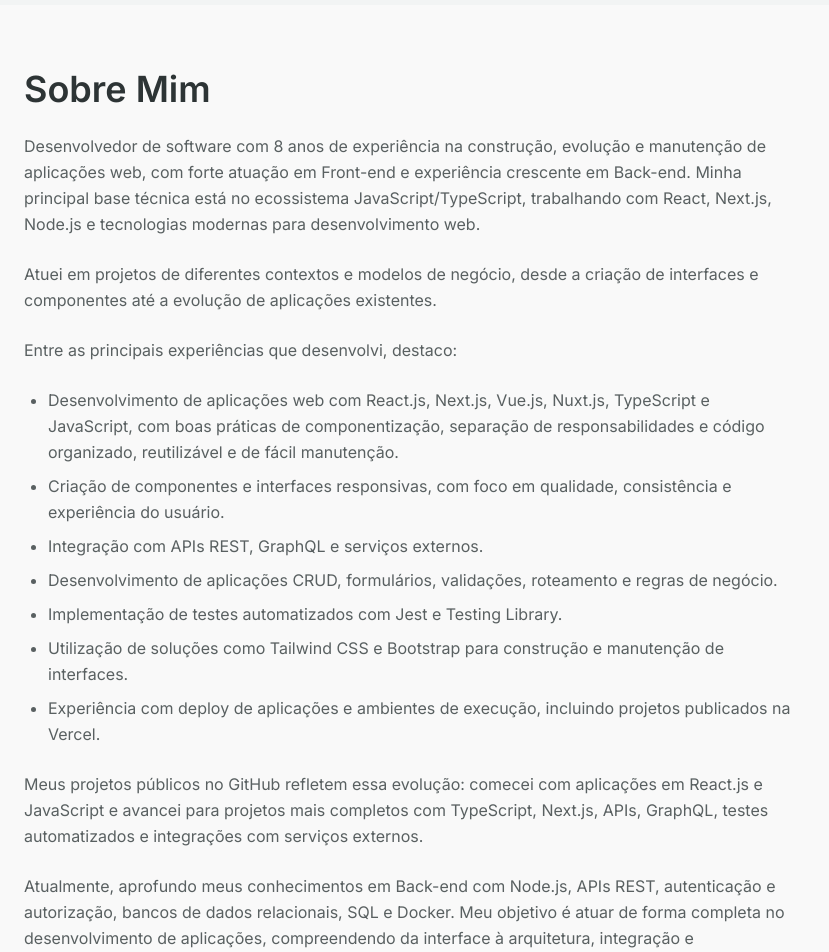
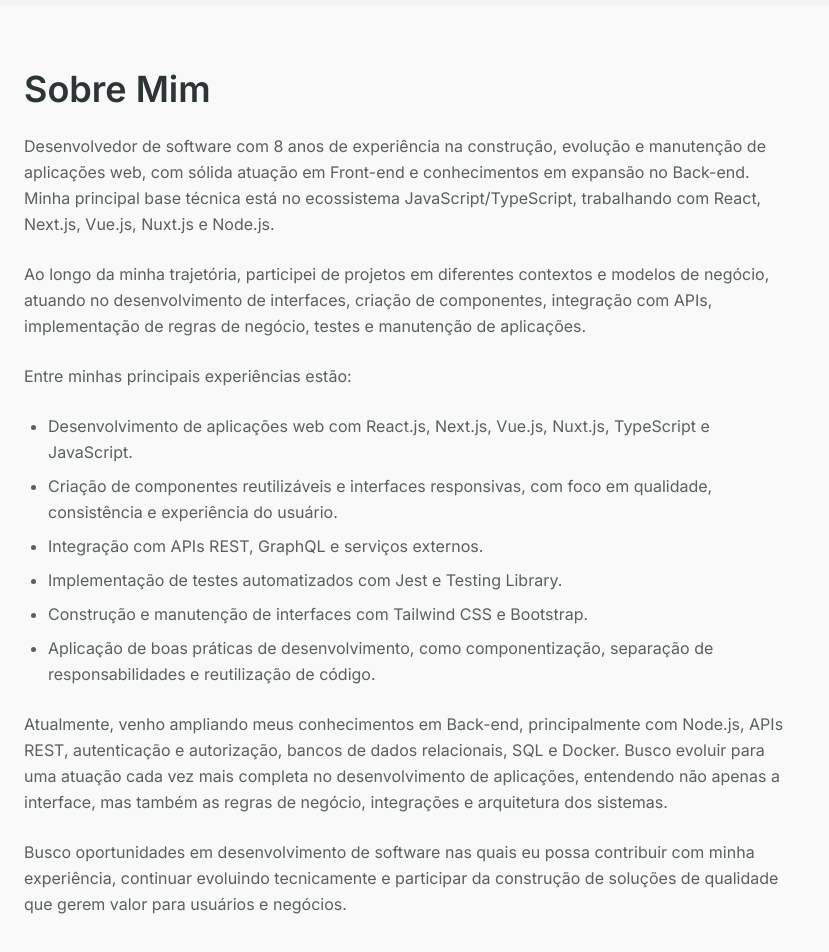
Before and after one commit to zehguilherme/portfolio, a Next.js app: page / in a window 1280 px wide. Shown: the part 1620-2572 px from the top of the page, without its empty margins (0-829 px from the left). Built offline with nearby package versions, Linux system fonts and the light colour scheme.

Commit message:
feat(about): update portfolio profile copy

```diff
--- a/components/about.tsx
+++ b/components/about.tsx
@@ -1,4 +1,4 @@
-import { SKILLS_CATEGORIES, PERSONAL_INFO } from '@/lib/constants'
+import { SKILLS_CATEGORIES } from '@/lib/constants'
 
 export default function About() {
   return (
@@ -13,70 +13,62 @@
         <div className="max-w-3xl">
           <p className="text-muted-foreground mb-6 text-base leading-relaxed">
             Desenvolvedor de software com 8 anos de experiência na construção,
-            evolução e manutenção de aplicações web, com forte atuação em
-            Front-end e experiência crescente em Back-end. Minha principal base
-            técnica está no ecossistema JavaScript/TypeScript, trabalhando com
-            React, Next.js, Node.js e tecnologias modernas para desenvolvimento
-            web.
+            evolução e manutenção de aplicações web, com sólida atuação em
+            Front-end e conhecimentos em expansão no Back-end. Minha principal
+            base técnica está no ecossistema JavaScript/TypeScript, trabalhando
+            com React, Next.js, Vue.js, Nuxt.js e Node.js.
           </p>
 
           <p className="text-muted-foreground mb-6 text-base leading-relaxed">
-            Atuei em projetos de diferentes contextos e modelos de negócio,
-            desde a criação de interfaces e componentes até a evolução de
-            aplicações existentes.
+            Ao longo da minha trajetória, participei de projetos em diferentes
+            contextos e modelos de negócio, atuando no desenvolvimento de
+            interfaces, criação de componentes, integração com APIs,
+            implementação de regras de negócio, testes e manutenção de
+            aplicações.
           </p>
 
           <p className="text-muted-foreground mb-6 text-base leading-relaxed">
-            Entre as principais experiências que desenvolvi, destaco:
+            Entre minhas principais experiências estão:
           </p>
 
           <ul className="text-muted-foreground mb-6 list-disc space-y-2 pl-6 text-base leading-relaxed">
             <li>
               Desenvolvimento de aplicações web com React.js, Next.js, Vue.js,
-              Nuxt.js, TypeScript e JavaScript, com boas práticas de
-              componentização, separação de responsabilidades e código
-              organizado, reutilizável e de fácil manutenção.
+              Nuxt.js, TypeScript e JavaScript.
             </li>
             <li>
-              Criação de componentes e interfaces responsivas, com foco em
-              qualidade, consistência e experiência do usuário.
+              Criação de componentes reutilizáveis e interfaces responsivas, com
+              foco em qualidade, consistência e experiência do usuário.
             </li>
             <li>Integração com APIs REST, GraphQL e serviços externos.</li>
-            <li>
-              Desenvolvimento de aplicações CRUD, formulários, validações,
-              roteamento e regras de negócio.
-            </li>
             <li>
               Implementação de testes automatizados com Jest e Testing Library.
             </li>
             <li>
-              Utilização de soluções como Tailwind CSS e Bootstrap para
-              construção e manutenção de interfaces.
+              Construção e manutenção de interfaces com Tailwind CSS e
+              Bootstrap.
             </li>
             <li>
-              Experiência com deploy de aplicações e ambientes de execução,
-              incluindo projetos publicados na Vercel.
+              Aplicação de boas práticas de desenvolvimento, como
+              componentização, separação de responsabilidades e reutilização de
+              código.
             </li>
           </ul>
 
           <p className="text-muted-foreground mb-6 text-base leading-relaxed">
-            Meus projetos públicos no GitHub refletem essa evolução: comecei com
-            aplicações em React.js e JavaScript e avancei para projetos mais
-            completos com TypeScript, Next.js, APIs, GraphQL, testes
-            automatizados e integrações com serviços externos.
-          </p>
-
-          <p className="text-muted-foreground mb-6 text-base leading-relaxed">
-            Atualmente, aprofundo meus conhecimentos em Back-end com Node.js,
-            APIs REST, autenticação e autorização, bancos de dados relacionais,
-            SQL e Docker. Meu objetivo é atuar de forma completa no
-            desenvolvimento de aplicações, compreendendo da interface à
-            arquitetura, integração e infraestrutura dos sistemas.
+            Atualmente, venho ampliando meus conhecimentos em Back-end,
+            principalmente com Node.js, APIs REST, autenticação e autorização,
+            bancos de dados relacionais, SQL e Docker. Busco evoluir para uma
+            atuação cada vez mais completa no desenvolvimento de aplicações,
+            entendendo não apenas a interface, mas também as regras de negócio,
+            integrações e arquitetura dos sistemas.
           </p>
 
           <p className="text-muted-foreground mb-8 text-base leading-relaxed">
-            Localizado em {PERSONAL_INFO.location}, estou sempre aberto a novas
-            oportunidades.
+            Busco oportunidades em desenvolvimento de software nas quais eu
+            possa contribuir com minha experiência, continuar evoluindo
+            tecnicamente e participar da construção de soluções de qualidade que
+            gerem valor para usuários e negócios.
           </p>
         </div>
 
--- a/feature_list.json
+++ b/feature_list.json
@@ -12,7 +12,17 @@
         "Verify the navigation, hero, projects, about, and footer sections render in order",
         "Verify the main content is reachable from the skip link and section anchors"
       ],
-      "passes": false
+      "passes": false,
+      "evidence": [
+        "Sobre copy updated in components/about.tsx",
+        "Vercel removed from lib/constants.ts",
+        "Technology summary paragraph removed; skill categories retained",
+        "npm run lint passed",
+        "npx tsc --noEmit passed",
+        "npm run build passed",
+        "Prettier check passed",
+        "No new accessibility findings in the changed section"
+      ]
     },
     {
       "id": "ui-002",
--- a/lib/constants.ts
+++ b/lib/constants.ts
@@ -65,7 +65,7 @@
   'Qualidade e Testes': ['Jest', 'Testing Library'],
   'Controle de Versão': ['Git (GitFlow)'],
   Design: ['Figma'],
-  Ferramentas: ['VS Code', 'Vercel'],
+  Ferramentas: ['VS Code'],
   Metodologias: ['Scrum', 'Kanban'],
   Idiomas: ['Inglês (Técnico)'],
 }
```
Also changed, not shown: 2 other files (tests, documents, lock files or other folders).
